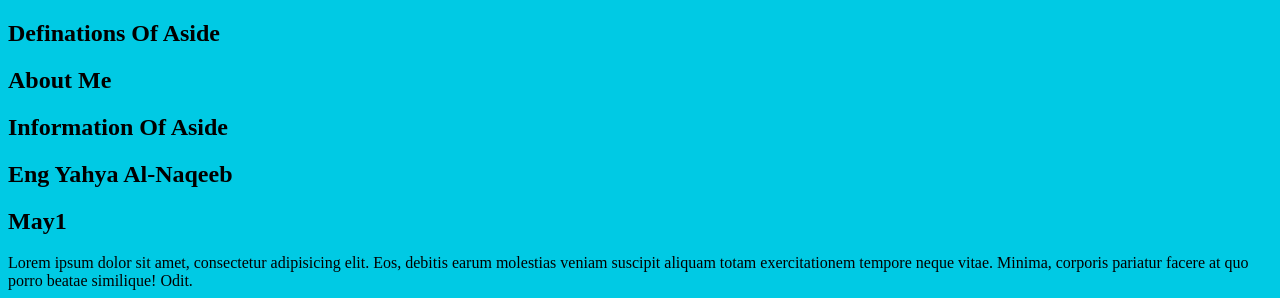
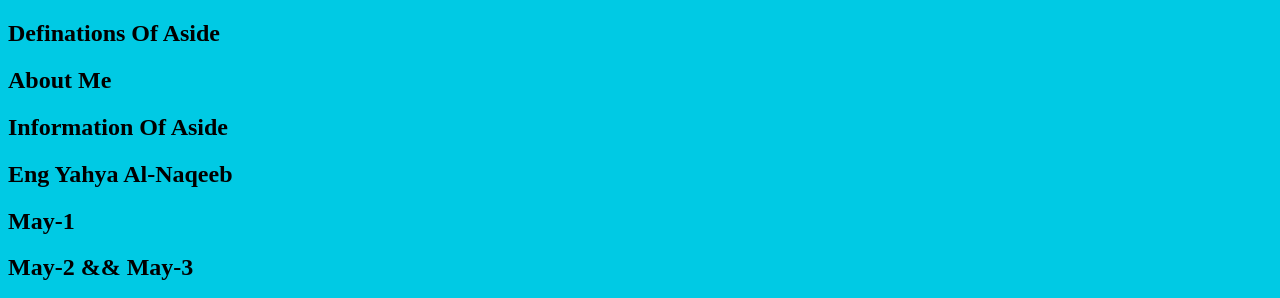
Before and after one commit to yahiaalnaqeeb/new-git-project-1, a plain HTML site: page index.html in a window 1280 px wide. Shown: the top 298 px of the page. Drawn offline with Linux system fonts and the light colour scheme.

Commit message:
add may2 and may3 to index

```diff
--- a/index.html
+++ b/index.html
@@ -19,8 +19,8 @@
 			<h2>Information Of Aside </h2>
 			<h2>Eng Yahya Al-Naqeeb </h2>
 
-			<h2>May1 </h2>
-
+			<h2> May-1 </h2>
+            <h2> May-2 && May-3 </h2>
 
 			<p>Lorem ipsum dolor sit amet, consectetur adipisicing elit. Eos, debitis earum molestias veniam suscipit aliquam totam exercitationem tempore neque vitae. Minima, corporis pariatur facere at quo porro beatae similique! Odit.</p>
 
```
